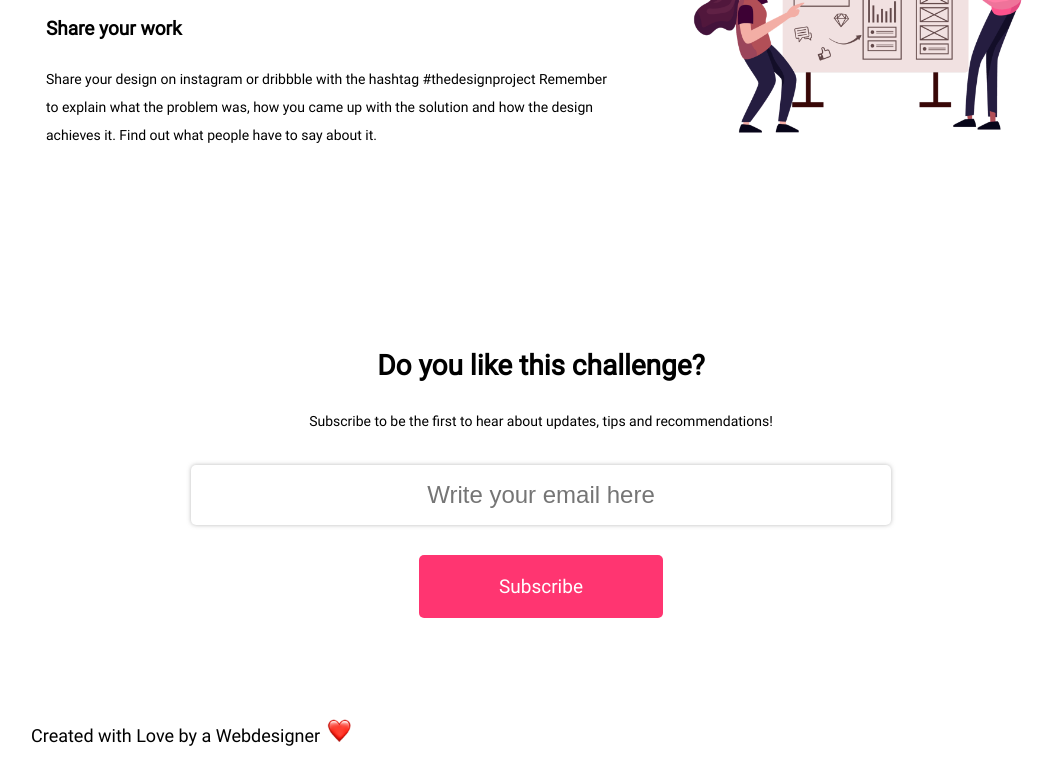
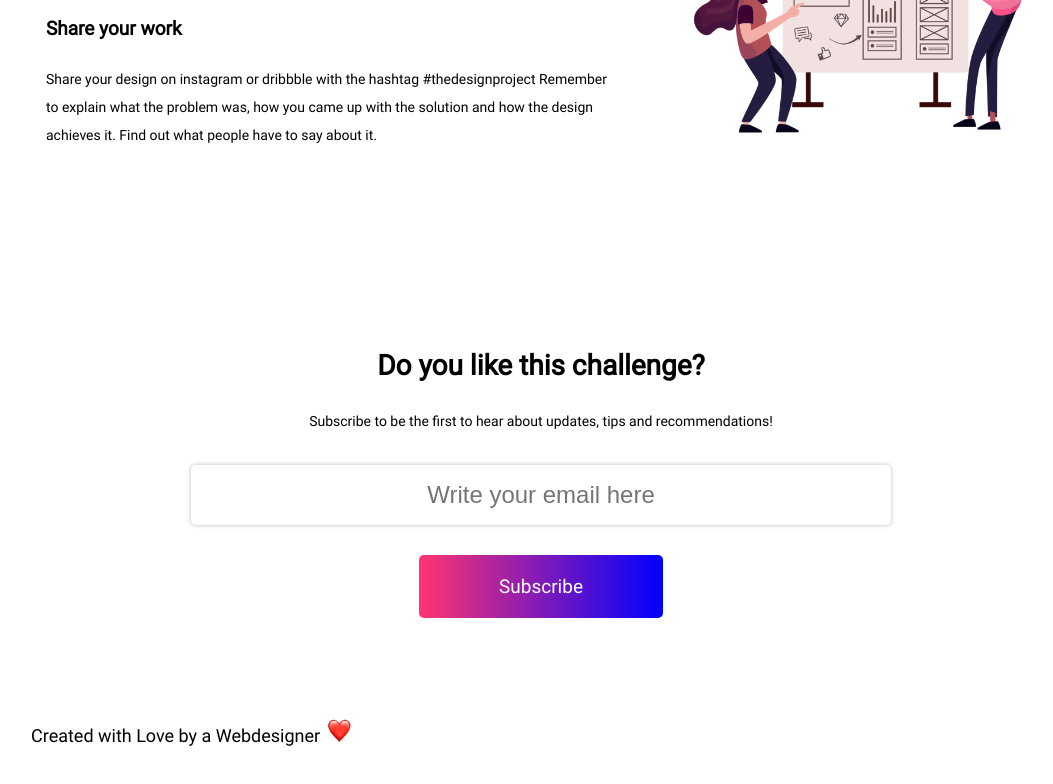
Before and after one commit to KWiefel/TheDesignProject, a plain HTML site: page index.html in a window 1280 px wide. In both pictures the pointer is over the link "Subscribe". Shown: the part 4705-5489 px from the top of the page, without its empty margins (99-1152 px from the left). Drawn offline with Linux system fonts and the light colour scheme.

Commit message:
Final mit Effekten

```diff
--- a/assets/css/style.css
+++ b/assets/css/style.css
@@ -270,10 +270,14 @@ header {
   font-size: 1.1875rem;
   padding: 1.25rem 5rem;
   border-radius: 5px;
-  background-color: #ff3571;
+  background-color: var(--color-secondary);
   color: white;
   margin-top: 30px;
   display: inline-block;
+}
+
+.newsletter a:hover {
+  background-image: linear-gradient(to right, #ff3571, blue);
 }
 
 /* =================== FOOTER ==================== */
```
